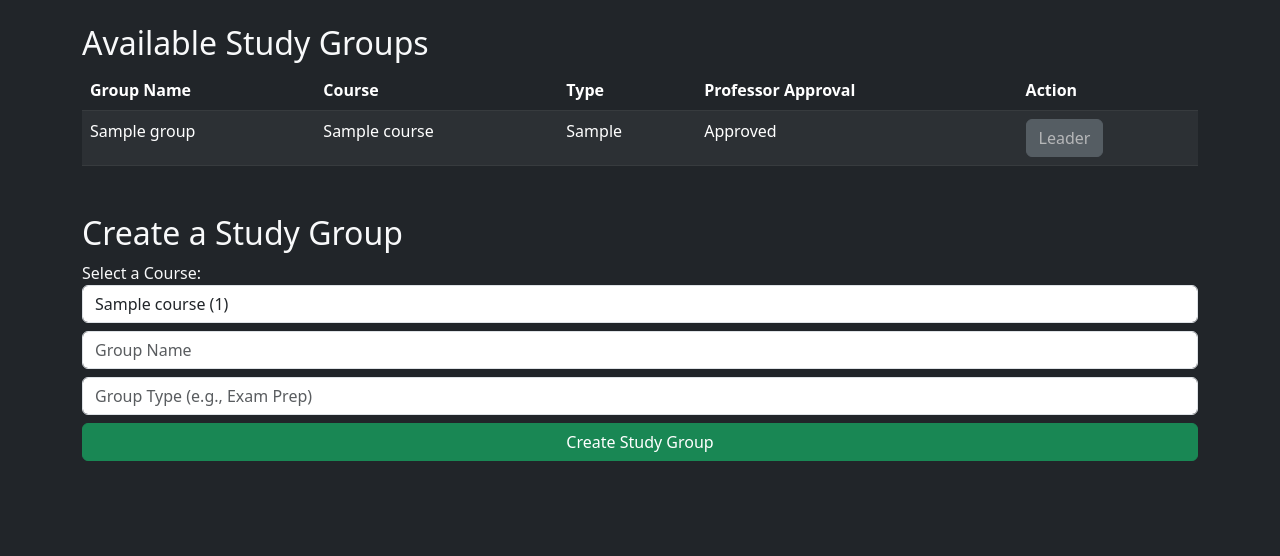
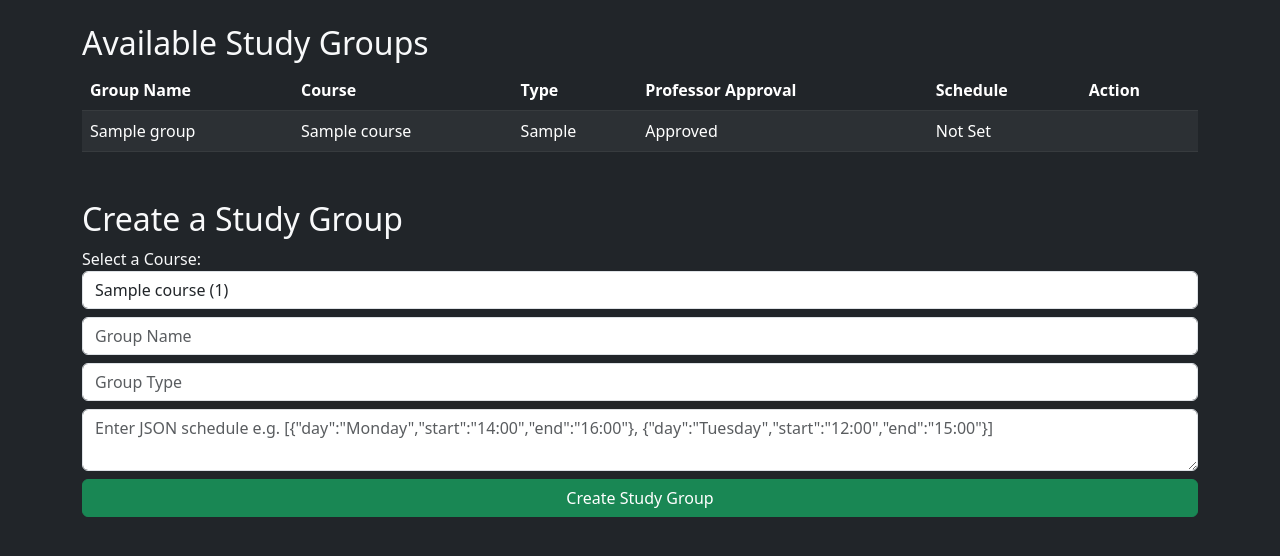
Before and after one commit to han-nwin/study-group-matcher, a PHP site: page /study_group.php in a window 1280 px wide. Shown: the part 56-612 px from the top of the page. Run offline with PHP 8.4, Linux system fonts and the light colour scheme; the visitor is signed in with stand-in values (Sample User, id 1); tables that the repository leaves empty or names only in its code hold one stand-in row (values such as "Sample post").

Commit message:
scheudle for group

```diff
--- a/admin/admin.php
+++ b/admin/admin.php
@@ -54,6 +54,7 @@ $tables = [
         LeaderStudentId INT,
         GroupName VARCHAR(100),
         GroupType VARCHAR(50),
+        Schedule JSON,
         ProfessorApproval BOOLEAN DEFAULT FALSE,
         FOREIGN KEY (CourseId) REFERENCES COURSE(CourseID) ON DELETE CASCADE,
         FOREIGN KEY (LeaderStudentId) REFERENCES STUDENT(StudentId) ON DELETE SET NULL
--- a/study_group.php
+++ b/study_group.php
@@ -44,27 +44,10 @@ if ($isStudent) {
     $stmt->close();
 }
 
-// Fetch courses taught by professors
-$professorCourses = [];
-if ($isProfessor) {
-    $stmt = $conn->prepare("
-        SELECT c.CourseID, c.Name
-        FROM COURSE c
-        WHERE c.ProfessorId = ?
-    ");
-    $stmt->bind_param("i", $professorId);
-    $stmt->execute();
-    $result = $stmt->get_result();
-    while ($row = $result->fetch_assoc()) {
-        $professorCourses[] = $row;
-    }
-    $stmt->close();
-}
-
 // Fetch study groups relevant to user
 if ($isStudent) {
     $stmt = $conn->prepare("
-        SELECT sg.GroupId, sg.CourseId, sg.GroupName, sg.GroupType, sg.ProfessorApproval, c.Name AS CourseName, sg.LeaderStudentId
+        SELECT sg.GroupId, sg.CourseId, sg.GroupName, sg.GroupType, sg.ProfessorApproval, sg.Schedule, c.Name AS CourseName, sg.LeaderStudentId
         FROM STUDY_GROUP sg
         JOIN COURSE c ON sg.CourseId = c.CourseID
         JOIN ENROLL e ON sg.CourseId = e.CourseId
@@ -73,7 +56,7 @@ if ($isStudent) {
     $stmt->bind_param("i", $studentId);
 } elseif ($isProfessor) {
     $stmt = $conn->prepare("
-        SELECT sg.GroupId, sg.CourseId, sg.GroupName, sg.GroupType, sg.ProfessorApproval, c.Name AS CourseName
+        SELECT sg.GroupId, sg.CourseId, sg.GroupName, sg.GroupType, sg.ProfessorApproval, sg.Schedule, c.Name AS CourseName
         FROM STUDY_GROUP sg
         JOIN COURSE c ON sg.CourseId = c.CourseID
         WHERE c.ProfessorId = ?
@@ -83,7 +66,7 @@ if ($isStudent) {
 $stmt->execute();
 $studyGroups = $stmt->get_result();
 
-// Handle Study Group Approvals (Professor Only) and Reload Page
+// Handle Study Group Approvals (Professor Only)
 if ($_SERVER["REQUEST_METHOD"] == "POST" && isset($_POST["approve_group"]) && $isProfessor) {
     $groupId = sanitize_input($_POST["group_id"]);
     $updateStmt = $conn->prepare("UPDATE STUDY_GROUP SET ProfessorApproval = TRUE WHERE GroupId = ?");
@@ -95,17 +78,30 @@ if ($_SERVER["REQUEST_METHOD"] == "POST" && isset($_POST["approve_group"]) && $i
     $updateStmt->close();
 }
 
-// Handle Study Group Creation (Student Only) and Reload Page
+// Handle Study Group Deletion (Leader Only)
+if ($_SERVER["REQUEST_METHOD"] == "POST" && isset($_POST["delete_group"]) && $isStudent) {
+    $groupId = sanitize_input($_POST["group_id"]);
+    $deleteStmt = $conn->prepare("DELETE FROM STUDY_GROUP WHERE GroupId = ? AND LeaderStudentId = ? AND ProfessorApproval = FALSE");
+    $deleteStmt->bind_param("ii", $groupId, $studentId);
+    if ($deleteStmt->execute()) {
+        header("Location: " . $_SERVER['PHP_SELF']); // Reload page
+        exit();
+    }
+    $deleteStmt->close();
+}
+
+// Handle Study Group Creation (Student Only)
 if ($_SERVER["REQUEST_METHOD"] == "POST" && isset($_POST["create_group"]) && $isStudent) {
     $courseId = sanitize_input($_POST["course_id"]);
     $groupName = sanitize_input($_POST["group_name"]);
     $groupType = sanitize_input($_POST["group_type"]);
+    $scheduleJson = trim($_POST["schedule"]); // JSON schedule input
 
     $stmt = $conn->prepare("
-        INSERT INTO STUDY_GROUP (CourseId, LeaderStudentId, GroupName, GroupType, ProfessorApproval)
-        VALUES (?, ?, ?, ?, FALSE)
+        INSERT INTO STUDY_GROUP (CourseId, LeaderStudentId, GroupName, GroupType, ProfessorApproval, Schedule)
+        VALUES (?, ?, ?, ?, FALSE, ?)
     ");
-    $stmt->bind_param("siss", $courseId, $studentId, $groupName, $groupType);
+    $stmt->bind_param("sisss", $courseId, $studentId, $groupName, $groupType, $scheduleJson);
     if ($stmt->execute()) {
         header("Location: " . $_SERVER['PHP_SELF']); // Reload page
         exit();
@@ -169,6 +165,7 @@ if ($_SERVER["REQUEST_METHOD"] == "POST" && isset($_POST["create_group"]) && $is
                     <th>Course</th>
                     <th>Type</th>
                     <th>Professor Approval</th>
+                    <th>Schedule</th>
                     <th>Action</th>
                 </tr>
             </thead>
@@ -180,12 +177,23 @@ if ($_SERVER["REQUEST_METHOD"] == "POST" && isset($_POST["create_group"]) && $is
                         <td><?= htmlspecialchars($row["GroupType"]) ?></td>
                         <td><?= $row["ProfessorApproval"] ? "Approved" : "Pending" ?></td>
                         <td>
-                            <?php if ($isStudent): ?>
-                                <?php if ($row["LeaderStudentId"] == $studentId): ?>
-                                    <button class="btn btn-secondary" disabled>Leader</button>
-                                <?php else: ?>
-                                    <button class="btn btn-warning">Request to Join</button>
-                                <?php endif; ?>
+                            <?php
+                                $schedule = json_decode($row["Schedule"], true);
+                                if ($schedule) {
+                                    foreach ($schedule as $day) {
+                                        echo htmlspecialchars($day['day']) . ": " . htmlspecialchars($day['start']) . " - " . htmlspecialchars($day['end']) . "<br>";
+                                    }
+                                } else {
+                                    echo "Not Set";
+                                }
+                            ?>
+                        </td>
+                        <td>
+                            <?php if ($isStudent && $row["LeaderStudentId"] == $studentId && !$row["ProfessorApproval"]): ?>
+                                <form method="post">
+                                    <input type="hidden" name="group_id" value="<?= $row['GroupId'] ?>">
+                                    <button type="submit" name="delete_group" class="btn btn-danger">Delete</button>
+                                </form>
                             <?php elseif ($isProfessor && !$row["ProfessorApproval"]): ?>
                                 <form method="post">
                                     <input type="hidden" name="group_id" value="<?= $row['GroupId'] ?>">
@@ -208,7 +216,12 @@ if ($_SERVER["REQUEST_METHOD"] == "POST" && isset($_POST["create_group"]) && $is
                     <?php endforeach; ?>
                 </select>
                 <input type="text" name="group_name" class="form-control mb-2" placeholder="Group Name" required>
-                <input type="text" name="group_type" class="form-control mb-2" placeholder="Group Type (e.g., Exam Prep)" required>
+                <input type="text" name="group_type" class="form-control mb-2" placeholder="Group Type" required>
+                <textarea
+                    name="schedule" class="form-control mb-2"
+                    placeholder='Enter JSON schedule e.g. [{"day":"Monday","start":"14:00","end":"16:00"}, {"day":"Tuesday","start":"12:00","end":"15:00"}]'
+                    required
+                ></textarea>
                 <button type="submit" name="create_group" class="btn btn-success w-100">Create Study Group</button>
             </form>
         <?php endif; ?>
```
Lines whose indentation alone changed are shown as unchanged.
